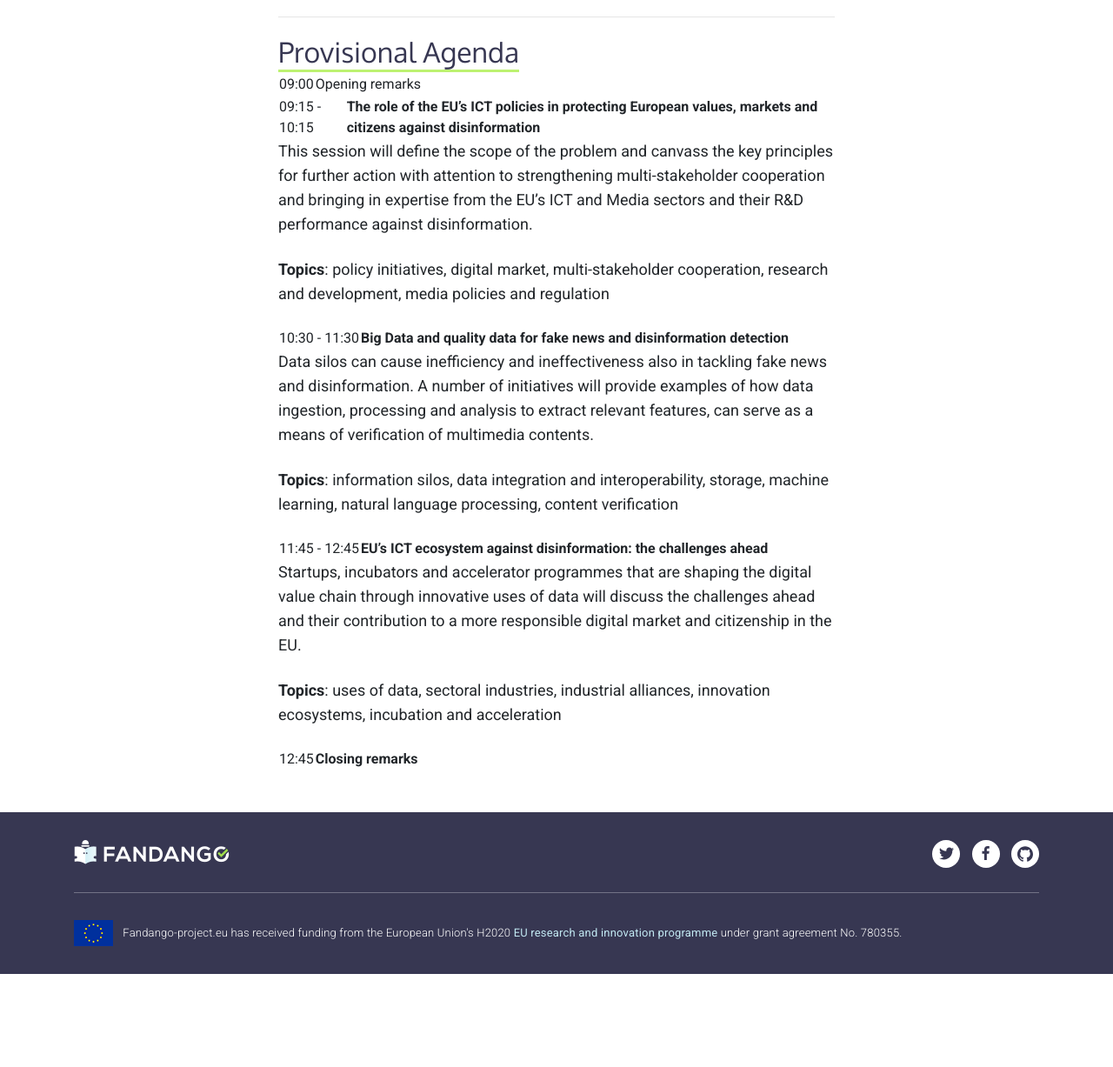
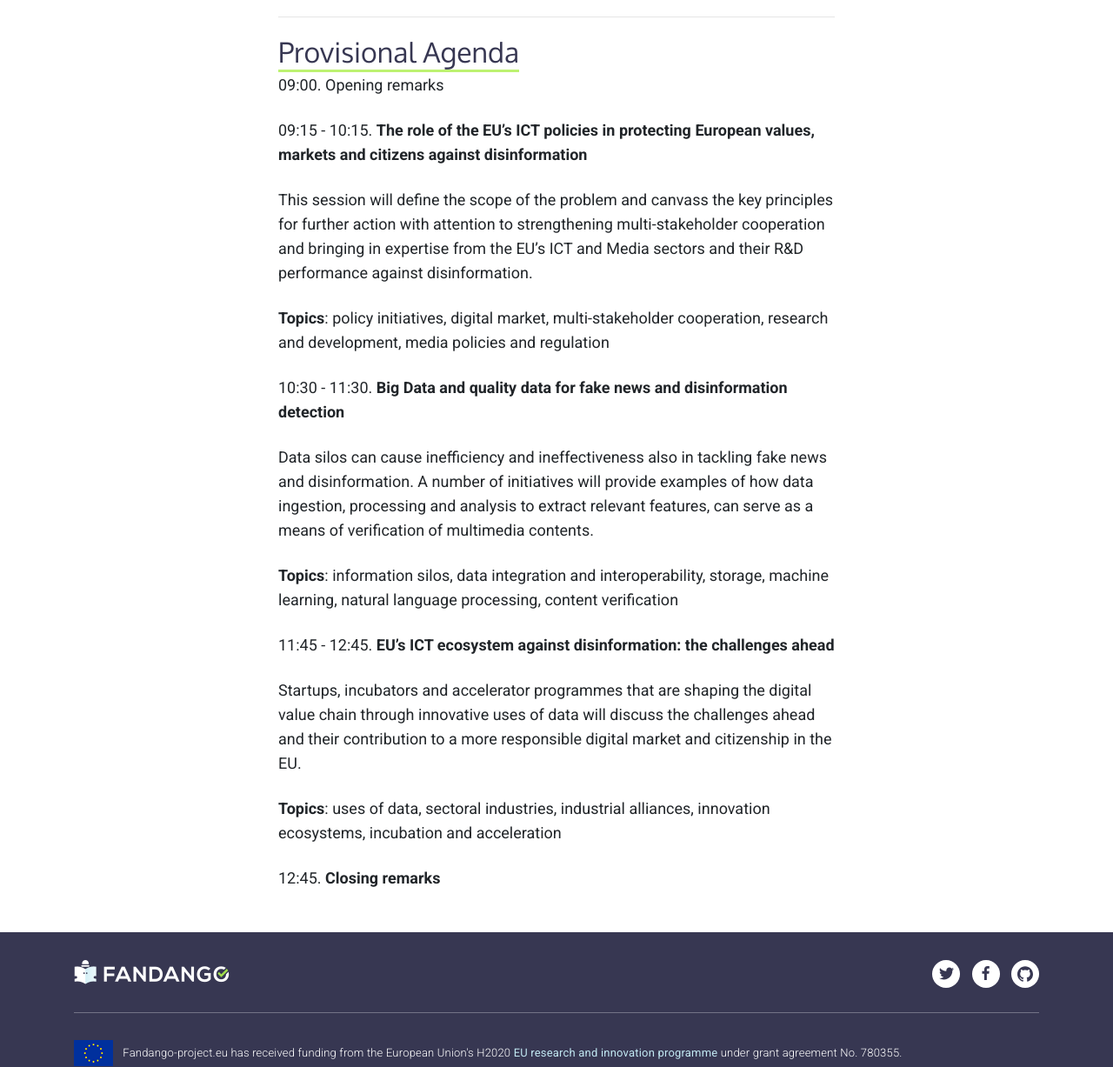
Before and after one commit to fandangOrg/fandango-web, a Jekyll site: the page built from _posts/2021-03-10-rethinking-the-possibilities-of-data-and-technology-in-the-fight-against-disinformation.markdown, in a window 1280 px wide and 1400 px high, scrolled down 1567 px, cut to the strip 173-1400 px from the top of the window. Shown: the whole strip at 87% size. Built offline with Jekyll 4.4.1, drawn with Linux system fonts in a browser that asks for light colours; comment, search, counter and statistics services are not loaded; before the commit the page ends 2860 px from its top, so only the background shows below that.

```diff
--- a/_posts/2021-03-10-rethinking-the-possibilities-of-data-and-technology-in-the-fight-against-disinformation.markdown
+++ b/_posts/2021-03-10-rethinking-the-possibilities-of-data-and-technology-in-the-fight-against-disinformation.markdown
@@ -20,24 +20,24 @@ Registration is free and can be done via this form:
 
 ### Provisional Agenda
 
-09:00 | Opening remarks
+09:00. Opening remarks
 
-09:15 - 10:15 | **The role of the EU’s ICT policies in protecting European values, markets and citizens against disinformation**
+09:15 - 10:15. **The role of the EU’s ICT policies in protecting European values, markets and citizens against disinformation**
 
 This session will define the scope of the problem and canvass the key principles for further action with attention to strengthening multi-stakeholder cooperation and bringing in expertise from the EU’s ICT and Media sectors and their R&D performance against disinformation.
 
 **Topics**: policy initiatives, digital market, multi-stakeholder cooperation, research and development, media policies and regulation
 
-10:30 - 11:30 | **Big Data and quality data for fake news and disinformation detection**
+10:30 - 11:30. **Big Data and quality data for fake news and disinformation detection**
 
 Data silos can cause inefficiency and ineffectiveness also in tackling fake news and disinformation. A number of initiatives will provide examples of how data ingestion, processing and analysis to extract relevant features, can serve as a means of verification of multimedia contents.
 
 **Topics**: information silos, data integration and interoperability, storage, machine learning, natural language processing, content verification
 
-11:45 - 12:45 | **EU's ICT ecosystem against disinformation: the challenges ahead**
+11:45 - 12:45. **EU's ICT ecosystem against disinformation: the challenges ahead**
 
 Startups, incubators and accelerator programmes that are shaping the digital value chain through innovative uses of data will discuss the challenges ahead and their contribution to a more responsible digital market and citizenship in the EU.
 
 **Topics**: uses of data, sectoral industries, industrial alliances, innovation ecosystems, incubation and acceleration
 
-12:45 | **Closing remarks**
+12:45. **Closing remarks**
```
